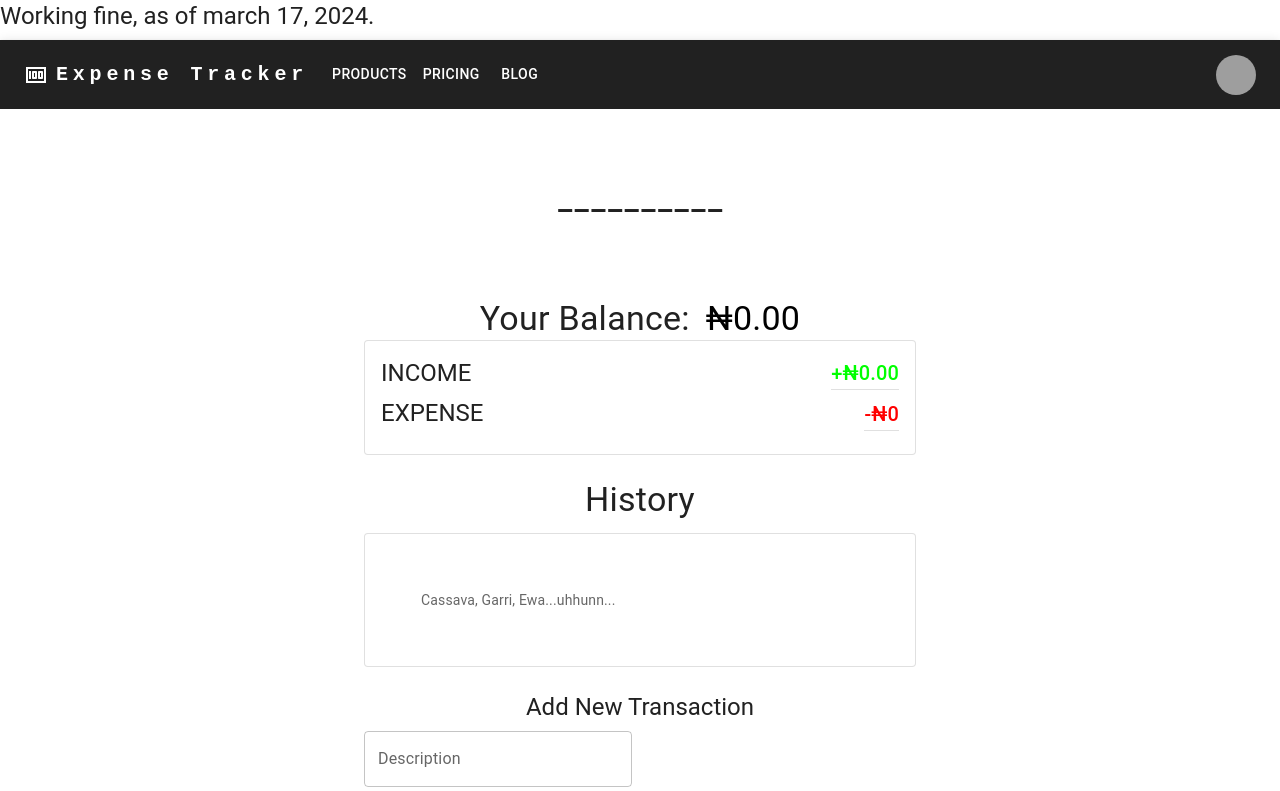
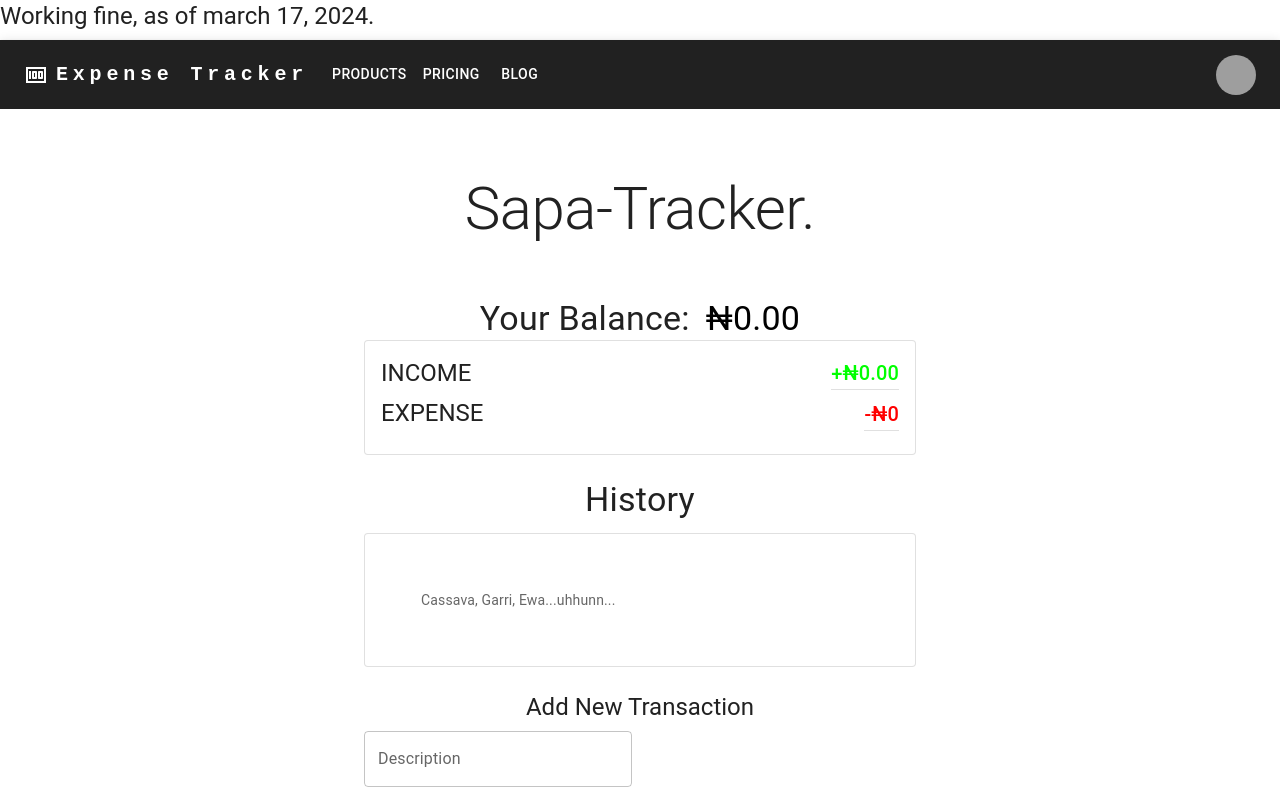
Before and after one commit to maximus-kai/Budget, a React (Create React App) app: page / in a window 1280 px wide. Shown: the top 791 px of the page. Built offline with nearby package versions, Linux system fonts and the light colour scheme; grey boxes are pictures that could not be loaded.

Commit message:
Changed heading

```diff
--- a/package.json
+++ b/package.json
@@ -1,6 +1,7 @@
 {
   "name": "ht",
   "version": "0.1.0",
+  "homepage": "https://maximus-kai.github.io/Budget",
   "private": true,
   "dependencies": {
     "@emotion/react": "^11.11.4",
@@ -18,6 +19,8 @@
   },
   "scripts": {
     "start": "react-scripts start",
+    "predeploy": "npm run build",
+    "deploy": "gh-pages -d build",
     "build": "react-scripts build",
     "test": "react-scripts test",
     "eject": "react-scripts eject"
@@ -39,5 +42,8 @@
       "last 1 firefox version",
       "last 1 safari version"
     ]
+  },
+  "devDependencies": {
+    "gh-pages": "^6.1.1"
   }
 }
--- a/src/Components/Heading.jsx
+++ b/src/Components/Heading.jsx
@@ -10,7 +10,7 @@ const Heading = () => {
          align="center"
          color="text.primary"
          component="div">
-            ----------
+            Sapa-Tracker.
      </Typography>
 
   )
```
Also changed, not shown: 1 other file (tests, documents, lock files or other folders).
